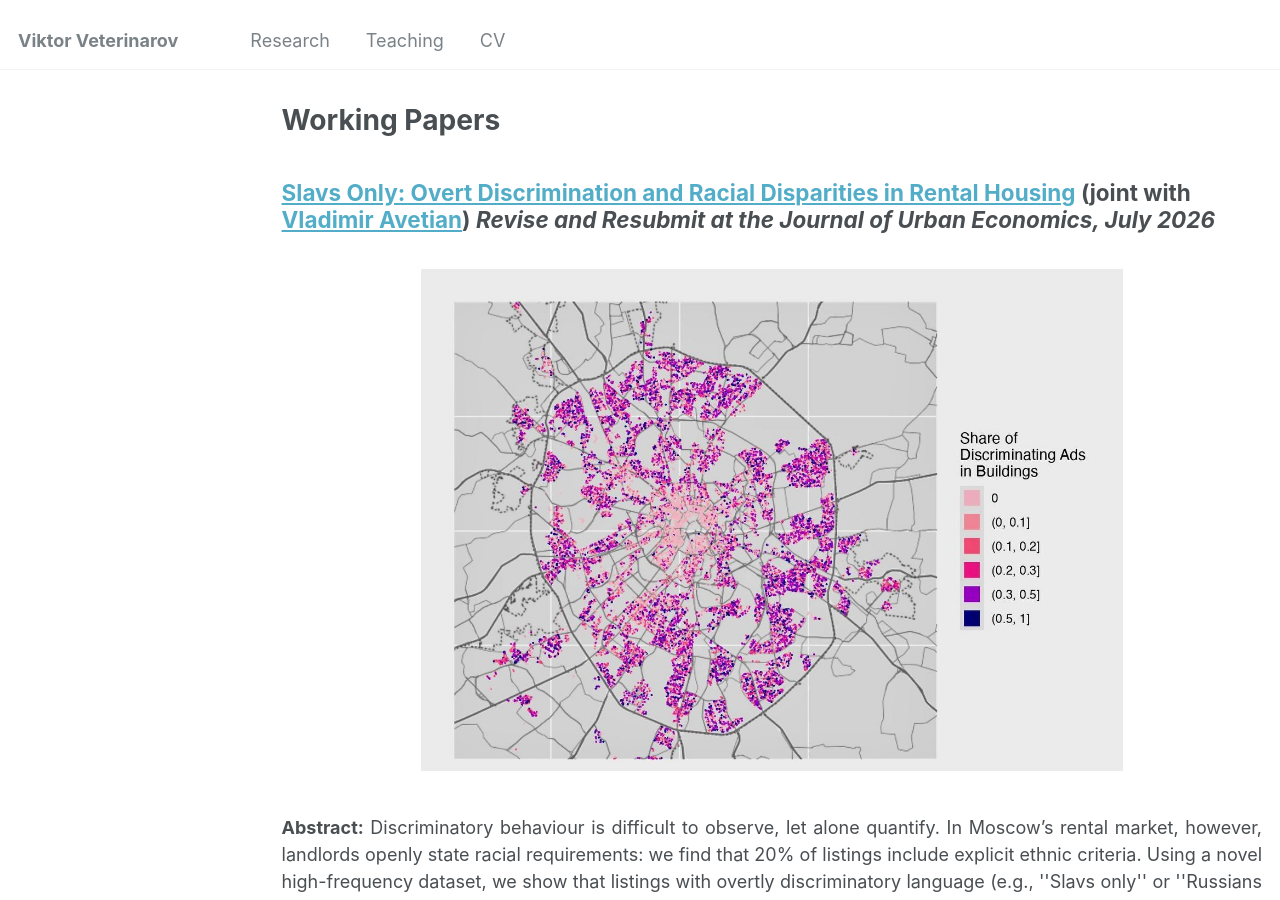
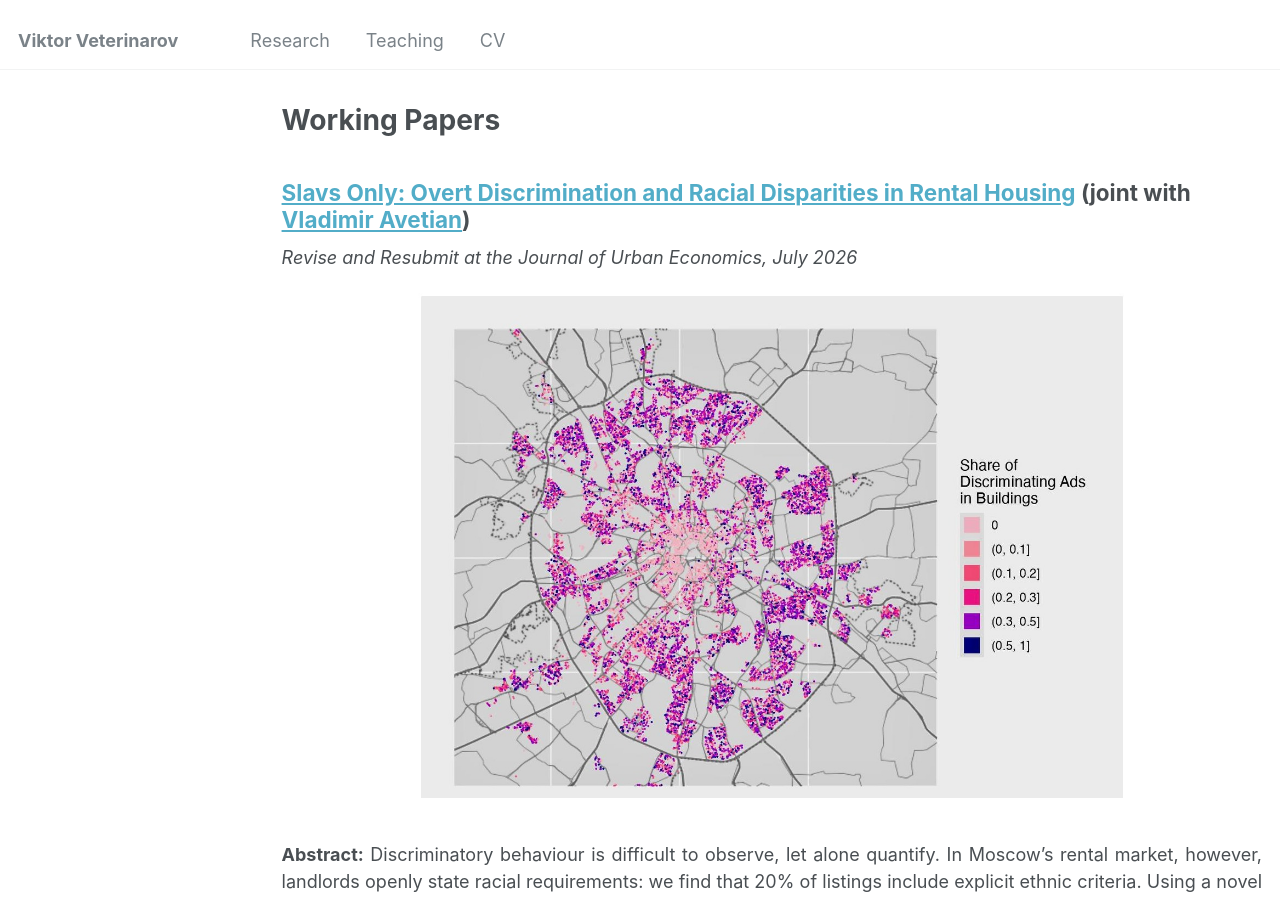
Before and after one commit to viktorveterinarov/viktorveterinarov.github.io, a Jekyll site: the page built from _pages/publications.md, in a window 1280 px wide and 900 px high. Built offline with Jekyll 4.4.1, drawn with Linux system fonts in a browser that asks for light colours.

Commit message:
Update publications.md

```diff
--- a/_pages/publications.md
+++ b/_pages/publications.md
@@ -7,10 +7,11 @@
 
 {% include base_path %}
 
-<a href="https://dx.doi.org/10.2139/ssrn.4983808" target="_blank">Slavs Only: Overt Discrimination and Racial Disparities in Rental Housing</a> (joint with <a href="https://vladimir-avetian.github.io/" target="_blank">Vladimir Avetian</a>) <em>Revise and Resubmit at the Journal of Urban Economics, July 2026</em>
+<a href="https://dx.doi.org/10.2139/ssrn.4983808" target="_blank">Slavs Only: Overt Discrimination and Racial Disparities in Rental Housing</a> (joint with <a href="https://vladimir-avetian.github.io/" target="_blank">Vladimir Avetian</a>)
 -----
-
-
+<div>
+<em>Revise and Resubmit at the Journal of Urban Economics, July 2026</em>
+</div>
 <div class="research-paper-section">
   <img src="/images/map_dots_cat_page.jpg" alt="Viktor" class="responsive-image" width="100%">
     <div class="responsive-text">
```
